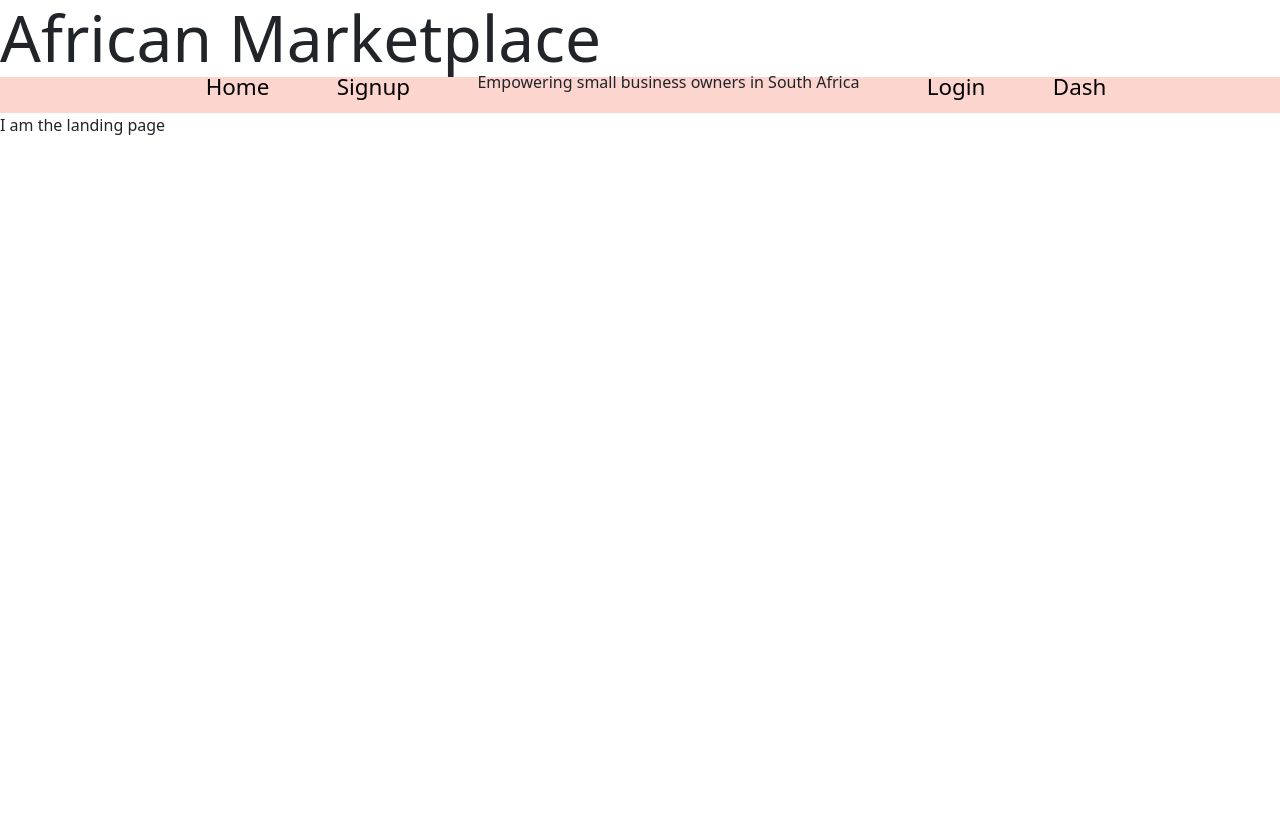
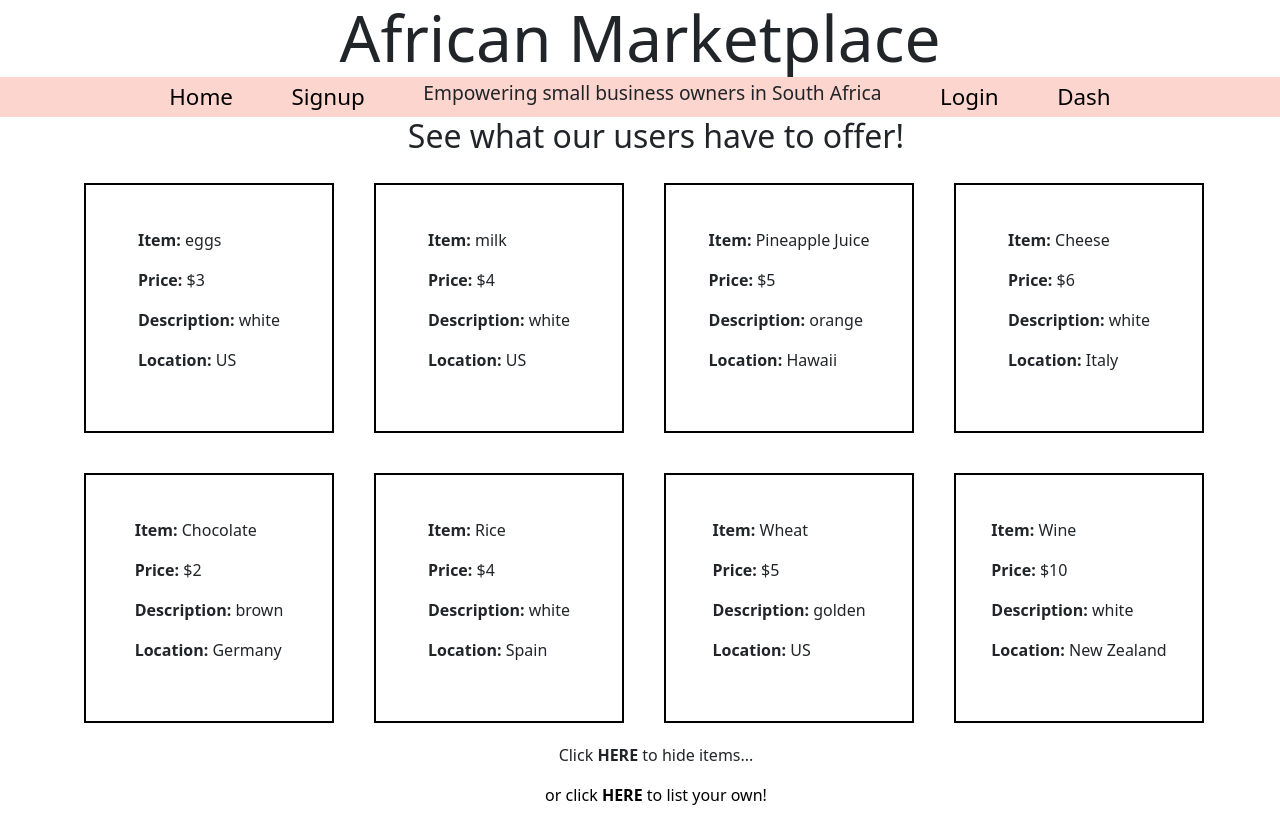
Before and after one commit to African-Market-Place-4/front-end, a React (Create React App) app: page / in a window 1280 px wide. Before the commit the page ends 800 px from the top, so only its background shows below. Built offline with nearby package versions, Linux system fonts and the light colour scheme.

Commit message:
Finished landing page and items

```diff
--- a/src/components/Header.js
+++ b/src/components/Header.js
@@ -6,6 +6,7 @@ const Header = () =>{
     return(
     <HeaderStyle>
         <h1>African Marketplace</h1>
+        <NavContainer>
             <NavStyle>
                 <li><Link to="/">Home</Link></li>
                 <li><Link to="/signup">Signup</Link></li>
@@ -13,6 +14,7 @@ const Header = () =>{
                 <li><Link to="/login">Login</Link></li>
                 <li><Link to="/dashboard">Dash</Link></li>
             </NavStyle>
+        </NavContainer>
     </HeaderStyle>)
 }
 export default Header
@@ -24,12 +26,15 @@ const HeaderStyle = styled.div`
     align-items: center;
     justify-content: center;
     width:100%;
+    margin:0px;
+    padding:0px;
 
     h1{
         background-color:white;
         width:100%;
         font-size:4rem;
         margin:0;
+        text-align:center;
     }
 
     p {
@@ -37,13 +42,20 @@ const HeaderStyle = styled.div`
         font-size: 1.5em;
     }
 `
-
+const NavContainer=styled.div`
+    width:100%;
+    display:flex;
+    justify-content:center;
+    background-color: #fcd5ce;
+`
 const NavStyle = styled.ul`
     display:flex;
     justify-content:space-around;
     align-items:center;
     width:1000px;
-    height:20px;
+    height:40px;
+    margin:0px;
+    padding:0px;
   li {
         display: flex;
         flex-direction:row;
@@ -57,6 +69,9 @@ const NavStyle = styled.ul`
 
     }
     h2{
-            font-size:1rem;
+            font-size:1.2rem;
+            display:flex;
+            align-items:center;
+            justify-content:center;
         }
 `
--- /dev/null
+++ b/src/components/LandingItem.js
@@ -0,0 +1,38 @@
+import { Link } from 'react-router-dom';
+import React, { useState } from 'react';
+import styled from 'styled-components';
+
+
+const LandingItem = (props) =>{
+    const { item } = props
+    return(
+    <ItemStyle>
+        <div>
+            <p><span>Item:</span> {item.name}</p>
+            <p><span>Price:</span> {item.price}</p>
+            <p><span>Description:</span> {item.description}</p>
+            <p><span>Location:</span> {item.location}</p>
+        </div>
+    </ItemStyle>
+    )}
+export default LandingItem;
+
+const ItemStyle = styled.div`
+    display:flex;
+    flex-direction:column;
+    justify-content:center;
+    align-items:center;
+    border:2px solid black;
+    width:250px;
+    height:250px;
+    margin:20px;
+
+    span{
+        font-weight:bold;
+    }
+    img{
+        width:150px;
+        height:150px;
+        object-fit: cover;
+    }
+`
--- a/src/components/LandingPage.js
+++ b/src/components/LandingPage.js
@@ -1,9 +1,133 @@
-//This is the landing page
+import { Link } from 'react-router-dom';
+import React, { useState } from 'react';
+import styled from 'styled-components';
+import LandingItem from './LandingItem'
+
+const initialItems = [
+    {
+        id: 1,
+        name: 'eggs',
+        description: 'white',
+        price: '$3',
+        location: 'US'
+    },
+    {
+        id:2,
+        name: 'milk',
+        description: 'white',
+        price: '$4',
+        location: 'US'
+    },
+    {
+        id:3,
+        name: 'Pineapple Juice',
+        description: 'orange',
+        price: '$5',
+        location: 'Hawaii'
+    },
+    {
+        id:4,
+        name: 'Cheese',
+        description: 'white',
+        price: '$6',
+        location: 'Italy'
+    },
+    {
+        id: 5,
+        name: 'Chocolate',
+        description: 'brown',
+        price: '$2',
+        location: 'Germany'
+    },
+    {
+        id:6,
+        name: 'Rice',
+        description: 'white',
+        price: '$4',
+        location: 'Spain'
+    },
+    {
+        id:7,
+        name: 'Wheat',
+        description: 'golden',
+        price: '$5',
+        location: 'US'
+    },
+    {
+        id:8,
+        name: 'Wine',
+        description: 'white',
+        price: '$10',
+        location: 'New Zealand'
+    }
+]
+
 
 const LandingPage = () =>{
+    const[items, setItems]=useState(initialItems)
+    const [isToggled,setIsToggled]=useState(false)
+
+
+    const toggle=()=>{
+        setIsToggled(!isToggled)
+        console.log(isToggled)
+    }
+
     return(
-    <div>I am the landing page</div>
-    )
-}
+    <HomeStyle>
+        <h2>See what our users have to offer!</h2>
+        {isToggled && <ListStyle>
+            <LandingItem item={items[0]}/>
+            <LandingItem item={items[1]}/>
+            <LandingItem item={items[2]}/>
+            <LandingItem item={items[3]}/>
+        </ListStyle>}
+        {
+        !isToggled &&
+        <ListStyle>
+            {items.map(item=>{
+            return <LandingItem key={item.id} item={item}/>
+            })}
+        </ListStyle>
+        }
+        <p>Click <span onClick={toggle}>HERE</span> {isToggled ? 'to browse more items...' : 'to hide items...'}</p>
+        <Link to="/login" className='styledLink'>or click <span>HERE</span> to list your own! </Link>
+    </HomeStyle>
+    )}
+export default LandingPage;
 
-export default LandingPage
+const HomeStyle = styled.ul`
+    display:flex;
+    flex-direction:column;
+    justify-content:space-around;
+    align-items:center;
+
+  li {
+        display: flex;
+        flex-direction:row;
+        padding: 0.3rem 1rem;
+
+        a {
+            text-decoration: none;
+            color: black;
+            font-size: 1.4em;
+        }
+    }
+    h2{
+            font-size:2rem;
+        }
+    span{
+        font-weight:bold;
+    }
+    span:hover{
+        cursor:pointer;
+    }
+    .styledLink{
+        text-decoration:none;
+        color:black;
+    }
+`
+const ListStyle = styled.ul`
+    display:flex;
+    flex-wrap:wrap;
+`
```
Also changed, not shown: 1 other file (tests, documents, lock files or other folders). Lines whose indentation alone changed are shown as unchanged.
